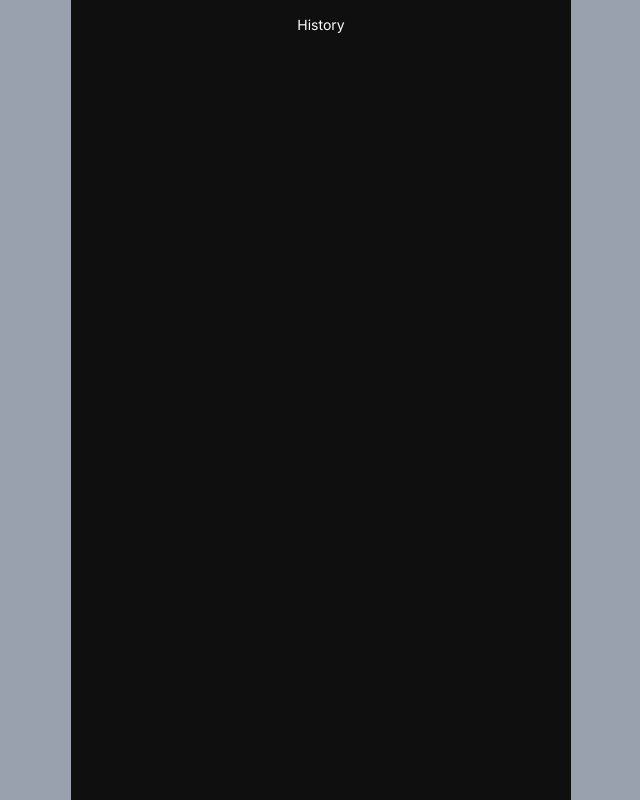
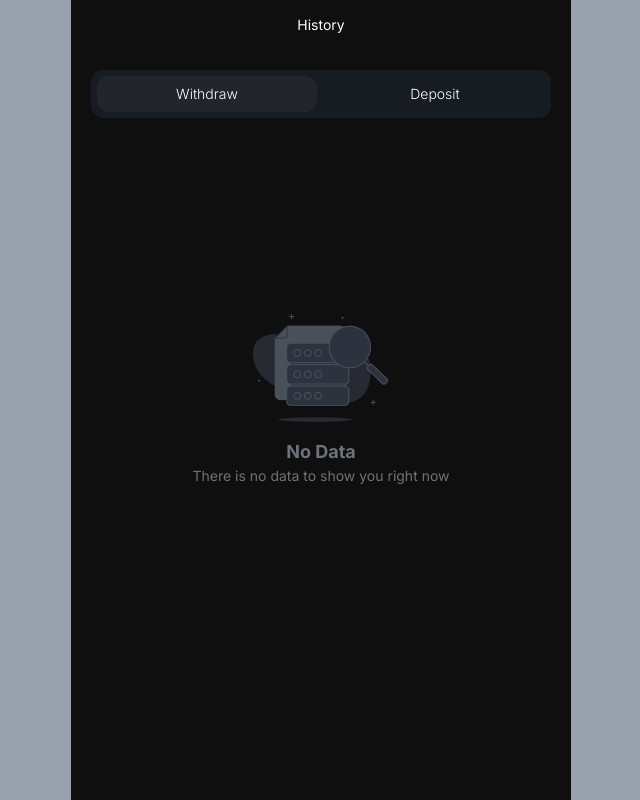
Before and after one commit to HeangDev/full-stack-trading, a React (Vite) app in the folder ui/: page /history in a window 1280 px wide. Shown: the whole page, without its empty margins (319-959 px from the left). Built offline with nearby package versions, Linux system fonts and the light colour scheme; some icons are missing.

Commit message:
update file

```diff
--- a/ui/src/assets/css/main.css
+++ b/ui/src/assets/css/main.css
@@ -20,13 +20,13 @@ input[type=number]::-webkit-inner-spin-button,input[type=number]::-webkit-outer-
 
 body{@apply font-inter bg-gray-400 overflow-hidden;}
 .wrap{@apply relative max-w-[500px] h-screen mx-auto bg-theme-main;}
-.content{@apply h-[calc(100vh-64px)] pt-5 px-5 pb-16 overflow-y-scroll;}
+.content{@apply h-full pt-[50px] px-5 pb-16 overflow-y-scroll;}
 
 ::-webkit-scrollbar{@apply hidden w-1 h-1 bg-[#f4f5f7];}
 ::-webkit-scrollbar-thumb{@apply rounded-xs bg-gray-400/20;}
 ::-webkit-scrollbar-track{@apply rounded-none;}
 
-.header{@apply h-[50px];}
+.header{@apply absolute top-0 left-0 right-0 h-[50px];}
 .header__inner{@apply w-full bg-theme-main select-none;}
 .header__content{@apply relative flex items-center justify-center px-5 h-[50px];}
 .header__content__left{@apply absolute top-0 left-6 flex items-center justify-center h-full;}
@@ -54,7 +54,7 @@ body{@apply font-inter bg-gray-400 overflow-hidden;}
 .auth__footer p{@apply text-sm font-normal leading-6 text-[#929AA5] text-center;}
 .auth__footer p a{@apply text-white hover:underline;}
 
-.profilePanel__container{@apply flex items-center justify-start gap-6;}
+.profilePanel__container{@apply flex items-center justify-start mt-5 gap-6;}
 .profilePanel__container__img img{@apply w-20 rounded-full;}
 .profilePanel__container__name h4{@apply text-lg font-bold leading-7 text-white;}
 .profilePanel__container__name p{@apply mt-1 text-sm font-normal leading-6 text-theme-secondary;}
@@ -144,15 +144,21 @@ body{@apply font-inter bg-gray-400 overflow-hidden;}
 .coin__box__price p{@apply mt-1 text-sm font-normal leading-5 text-white opacity-50;}
 .coin__button__container{@apply flex mt-4 gap-2.5;}
 
+.notification__list__container{@apply mt-5;}
 .notification__list__container__items{@apply relative flex flex-col justify-start gap-3;}
 .notification__list__container__item{@apply relative flex justify-start items-start py-4 px-3 rounded-2xl bg-[#191A1F] gap-3;}
 .notification__list__container__item__icon{@apply flex items-center justify-center w-9 h-9 rounded-full bg-[#24252C];}
 .notification__list__container__item__icon svg{@apply w-5 h-5 text-white;}
+.notification__list__container__item__text{@apply w-full;}
 .notification__list__container__item__text h4{@apply flex justify-between items-center text-sm font-medium leading-5 text-white;}
 .notification__list__container__item.unread{@apply cursor-pointer;}
 .notification__list__container__item.unread .unread__dot{@apply w-2 h-2 rounded-full bg-[#D9304E];}
 .notification__list__container__item__text p{@apply text-sm font-normal leading-5 text-[#6C737B];}
 .notification__list__container__item__text span{@apply mt-2 text-sm font-normal leading-5 text-[#6C737B];}
+
+.nodata__container{@apply flex justify-center items-center flex-col absolute top-1/2 left-1/2 -translate-x-1/2 -translate-y-1/2 w-full px-5;}
+.nodata__container .nodata__title h4{@apply mt-5 text-lg font-bold leading-5 text-center text-[#6C737B];}
+.nodata__container .nodata__title p{@apply mt-1 text-sm font-normal leading-5 text-center text-[#6C737B];}
 
 .popup{@apply absolute top-0 left-0 w-full h-full bg-[#0F0F0F]/80 overflow-x-hidden overflow-y-auto outline-0 z-[1055];}
 .popup__dialog{@apply absolute bottom-0 w-full pointer-events-none;}
@@ -168,3 +174,6 @@ body{@apply font-inter bg-gray-400 overflow-hidden;}
 .tabs{@apply flex items-center justify-start p-1.5 rounded-xl bg-[#161C22] gap-2;}
 .tabs .tab__item{@apply flex items-center justify-center w-full h-9 text-sm font-light text-white text-center rounded-xl flex-1 cursor-pointer;}
 .tabs .tab__item.active{@apply bg-[#24252C];}
+
+.historyPanel__container{@apply mt-5;}
+.orderPanel__container{@apply mt-5;}
--- /dev/null
+++ b/ui/src/components/Tab/Tab.tsx
@@ -0,0 +1,10 @@
+interface TabProps {
+    label: string;
+    value: string | number;
+}
+
+export const Tab: React.FC<TabProps> = () => {
+    return null;
+};
+
+export default Tab
--- /dev/null
+++ b/ui/src/components/Tab/TabContext.tsx
@@ -0,0 +1,38 @@
+import React from 'react'
+
+export type TabValue = string | number;
+
+interface TabContextProps<T extends TabValue> {
+    value: T;
+    onChange?: (value: T) => void;
+}
+
+const TabContext = React.createContext<TabContextProps<any> | null>(null);
+
+export const useTabContext = () => {
+    const ctx = React.useContext(TabContext);
+    if (!ctx) {
+        throw new Error('Tab components must be used inside <TabContext>');
+    }
+    return ctx;
+};
+
+interface TabContextProviderProps<T extends TabValue> {
+    value: T;
+    onChange?: (value: T) => void;
+    children: React.ReactNode;
+}
+
+const TabContextProvider = <T extends TabValue> ({
+    value,
+    onChange,
+    children,
+}: TabContextProviderProps<T>) => {
+    return (
+        <TabContext.Provider value={{ value, onChange }}>
+            {children}
+        </TabContext.Provider>
+    )
+}
+
+export default TabContextProvider
--- /dev/null
+++ b/ui/src/components/Tab/TabList.tsx
@@ -0,0 +1,36 @@
+import React from 'react'
+import { useTabContext } from "./TabContext"
+
+interface TabListProps {
+    children: React.ReactNode;
+    className?: string;
+}
+
+const TabList: React.FC<TabListProps> = ({
+    children,
+    className
+}) => {
+    const { value: activeValue, onChange } = useTabContext();
+    const tabs = React.Children.toArray(children).filter(React.isValidElement) as React.ReactElement<any>[];
+
+    return (
+        <>
+            <div className={`tabs ${className ?? ''}`}>
+                {tabs.map((tab) => {
+                    const isActive = tab.props.value === activeValue;
+                    return (
+                        <div
+                            key={tab.props.value}
+                            className={`tab__item ${isActive ? 'active' : ''}`}
+                            onClick={() => onChange?.(tab.props.value)}
+                        >
+                            {tab.props.label}
+                        </div>
+                    )
+                })}
+            </div>
+        </>
+    )
+}
+
+export default TabList
--- /dev/null
+++ b/ui/src/components/Tab/TabPanel.tsx
@@ -0,0 +1,20 @@
+import React from 'react'
+import { useTabContext } from './TabContext';
+
+interface TabPanelProps {
+    value: string | number;
+    children: React.ReactNode;
+}
+
+const TabPanel: React.FC<TabPanelProps> = ({
+    value,
+    children
+}) => {
+    const { value: activeValue } = useTabContext();
+
+    if (value !== activeValue) return null;
+
+    return <div className="tab__panel">{children}</div>
+}
+
+export default TabPanel
--- a/ui/src/locales/en/translation.json
+++ b/ui/src/locales/en/translation.json
@@ -74,5 +74,9 @@
         "buttonName": "Sign Up",
         "footerText": "Dont’s have an account?",
         "footerLink": "Login"
+    },
+    "notification": {
+        "notification_empty_title": "No Notifications",
+        "notification_empty_dec": "Notification Inbox Empty"
     }
 }
--- a/ui/src/locales/zh/translation.json
+++ b/ui/src/locales/zh/translation.json
@@ -73,5 +73,9 @@
         "buttonName": "注册",
         "footerText": "还没有账号吗？",
         "footerLink": "登录"
+    },
+    "notification": {
+        "notification_empty_title": "没有通知",
+        "notification_empty_dec": "通知收件箱为空"
     }
 }
--- a/ui/src/pages/account/History.tsx
+++ b/ui/src/pages/account/History.tsx
@@ -1,11 +1,49 @@
 import React from "react";
 import Popup from "../../components/Popup"
 import Button from "../../components/Button";
+import TabContextProvider from "../../components/Tab/TabContext"
+import TabList from "../../components/Tab/TabList"
+import Tab from "../../components/Tab/Tab"
+import TabPanel from "../../components/Tab/TabPanel"
+
+import ImgNoData from "../../assets/img/bg/bg_nodata.png"
 
 const History = () => {
     const [open, setOpen] = React.useState(false)
+    const [value, setValue] = React.useState('1');
     return (
         <>
+            <div className="historyPanel__container">
+                <TabContextProvider value={value} onChange={setValue}>
+                    <TabList>
+                        <Tab label="Withdraw" value="1" />
+                        <Tab label="Deposit" value="2" />
+                    </TabList>
+
+                    <TabPanel value="1">
+                        <div className="nodata__container">
+                            <div className="nodata__img">
+                                <img src={ImgNoData}/>
+                            </div>
+                            <div className="nodata__title">
+                                <h4>No Data</h4>
+                                <p>There is no data to show you right now</p>
+                            </div>
+                        </div>
+                    </TabPanel>
+                    <TabPanel value="2">
+                        <div className="nodata__container">
+                            <div className="nodata__img">
+                                <img src={ImgNoData}/>
+                            </div>
+                            <div className="nodata__title">
+                                <h4>No Data</h4>
+                                <p>There is no data to show you right now</p>
+                            </div>
+                        </div>
+                    </TabPanel>
+                </TabContextProvider>
+            </div>
             <Popup
                 open={open}
                 onClose={() => setOpen(false)}
--- a/ui/src/pages/account/Notification.tsx
+++ b/ui/src/pages/account/Notification.tsx
@@ -1,6 +1,9 @@
 import { Icon } from "@iconify/react"
+import { useTranslation } from 'react-i18next'
+import ImgNotification from "../../assets/img/bg/bg_notification.png"
 
 const Notification = () => {
+    const { t } = useTranslation();
     return (
         <>
             <div className="notification__list__container">
@@ -27,6 +30,15 @@ const Notification = () => {
                     </div>
                 </div>
             </div>
+            <div className="nodata__container">
+                <div className="nodata__img">
+                    <img src={ImgNotification}/>
+                </div>
+                <div className="nodata__title">
+                    <h4>{t('notification.notification_empty_title')}</h4>
+                    <p>{t('notification.notification_empty_dec')}</p>
+                </div>
+            </div>
         </>
     )
 }
--- a/ui/src/pages/order/Index.tsx
+++ b/ui/src/pages/order/Index.tsx
@@ -1,12 +1,47 @@
-import Tabs, { Tab } from "../../components/Tabs"
+import React from 'react';
+import TabContextProvider from "../../components/Tab/TabContext"
+import TabList from "../../components/Tab/TabList"
+import Tab from "../../components/Tab/Tab"
+import TabPanel from "../../components/Tab/TabPanel"
+
+import ImgNoData from "../../assets/img/bg/bg_nodata.png"
 
 const Index = () => {
+    const [value, setValue] = React.useState('1');
+
     return (
         <>
-            <Tabs>
-                <Tab label="Buy/Sell Order"/>
-                <Tab label="Trading Record"/>
-            </Tabs>
+            <div className="orderPanel__container">
+                <TabContextProvider value={value} onChange={setValue}>
+                    <TabList>
+                        <Tab label="Buy/Sell Order" value="1" />
+                        <Tab label="Trading Record" value="2" />
+                    </TabList>
+
+                    <TabPanel value="1">
+                        <div className="nodata__container">
+                            <div className="nodata__img">
+                                <img src={ImgNoData}/>
+                            </div>
+                            <div className="nodata__title">
+                                <h4>No Data</h4>
+                                <p>There is no data to show you right now</p>
+                            </div>
+                        </div>
+                    </TabPanel>
+                    <TabPanel value="2">
+                        <div className="nodata__container">
+                            <div className="nodata__img">
+                                <img src={ImgNoData}/>
+                            </div>
+                            <div className="nodata__title">
+                                <h4>No Data</h4>
+                                <p>There is no data to show you right now</p>
+                            </div>
+                        </div>
+                    </TabPanel>
+                </TabContextProvider>
+            </div>
         </>
     )
 }
```
Also changed, not shown: ui/src/assets/img/bg/bg_nodata.png (added), ui/src/assets/img/bg/bg_notification.png (added).
